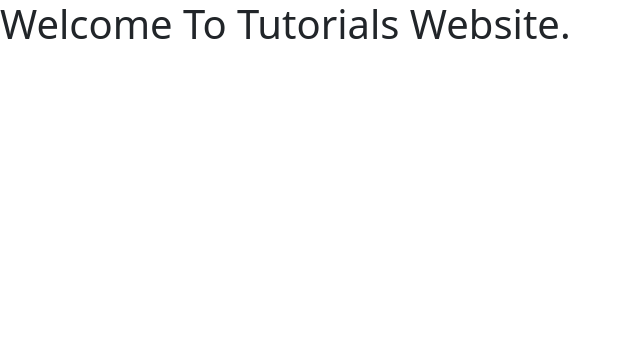
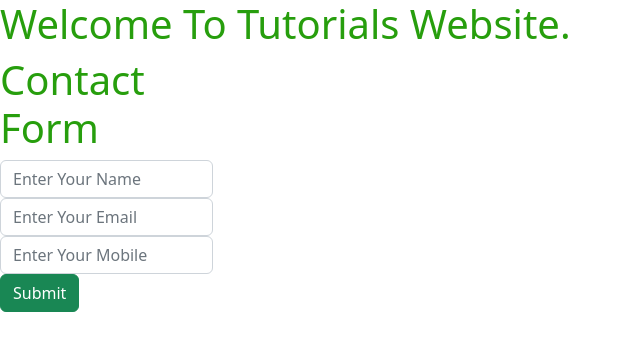
Before and after one commit to staraneelpatra/AngularApp16, an Angular app in the folder AngularApp16/: page / in a window 1280 px wide. Shown: the top 350 px of the page, without its empty margins (0-640 px from the left). Built offline with nearby package versions, Linux system fonts and the light colour scheme.

Commit message:
Template Driven Form

```diff
--- a/AngularApp16/src/app/app.component.css
+++ b/AngularApp16/src/app/app.component.css
@@ -1,3 +1,4 @@
 .active{
     color: dodgerblue;
 }
+h1{color: rgb(39, 158, 13);}
--- a/AngularApp16/src/app/app.component.html
+++ b/AngularApp16/src/app/app.component.html
@@ -1,6 +1,25 @@
 <div>
-    <h1>
-        Welcome To Tutorials Website.
-    </h1>
+    <h1>Welcome To Tutorials Website.</h1>
+
+    <div class="col-md-2">
+        <h1>Contact Form</h1>
+        <form #contactForm="ngForm" action="" class="form" (ngSubmit)="formSubmit(contactForm)">
+            <div class="form-group">
+                <input type="text" class="form-control" name="yourname" placeholder="Enter Your Name" ngModel>
+            </div>
+
+            <div class="form-group">
+                <input type="text" class="form-control" name="email" placeholder="Enter Your Email" ngModel>
+            </div>
+
+            <div class="form-group">
+                <input type="text" class="form-control" name="mobile" placeholder="Enter Your Mobile" ngModel>
+            </div>
+
+            <div class="form-group">
+                <input type="submit" class="btn btn-success" name="Send">
+            </div>
+        </form>
+    </div>
 </div>
 <!-- <router-outlet></router-outlet> -->
--- a/AngularApp16/src/app/app.component.ts
+++ b/AngularApp16/src/app/app.component.ts
@@ -9,4 +9,11 @@ import { Router } from '@angular/router';
 })
 export class AppComponent {
 
+  formSubmit(val : any){
+    var data = val.controls;
+    var name = data.yourname.value;
+    var email = data.email.value;
+    var mobile = data.mobile.value
+    console.log(name, email, mobile);
+  }
 }
```
